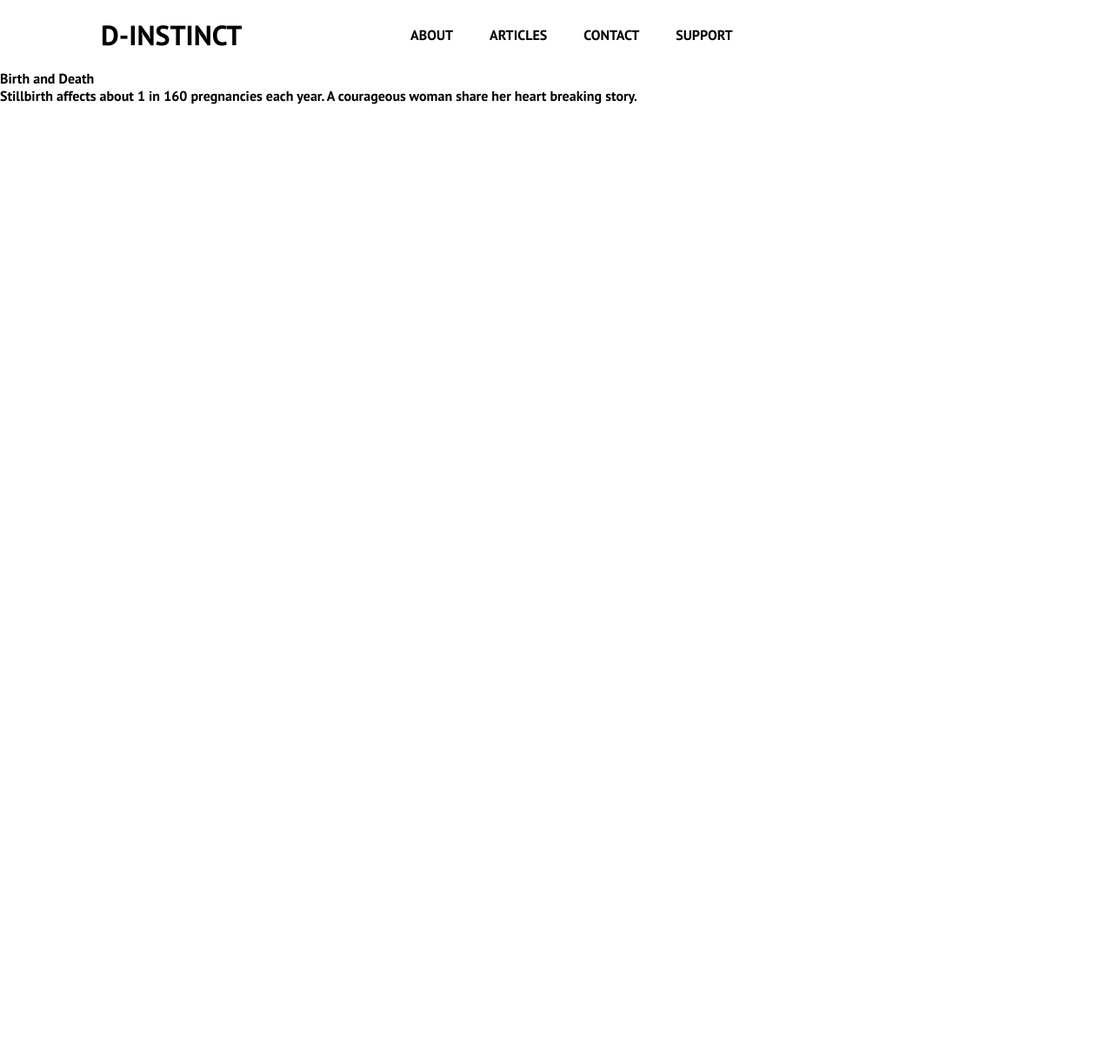
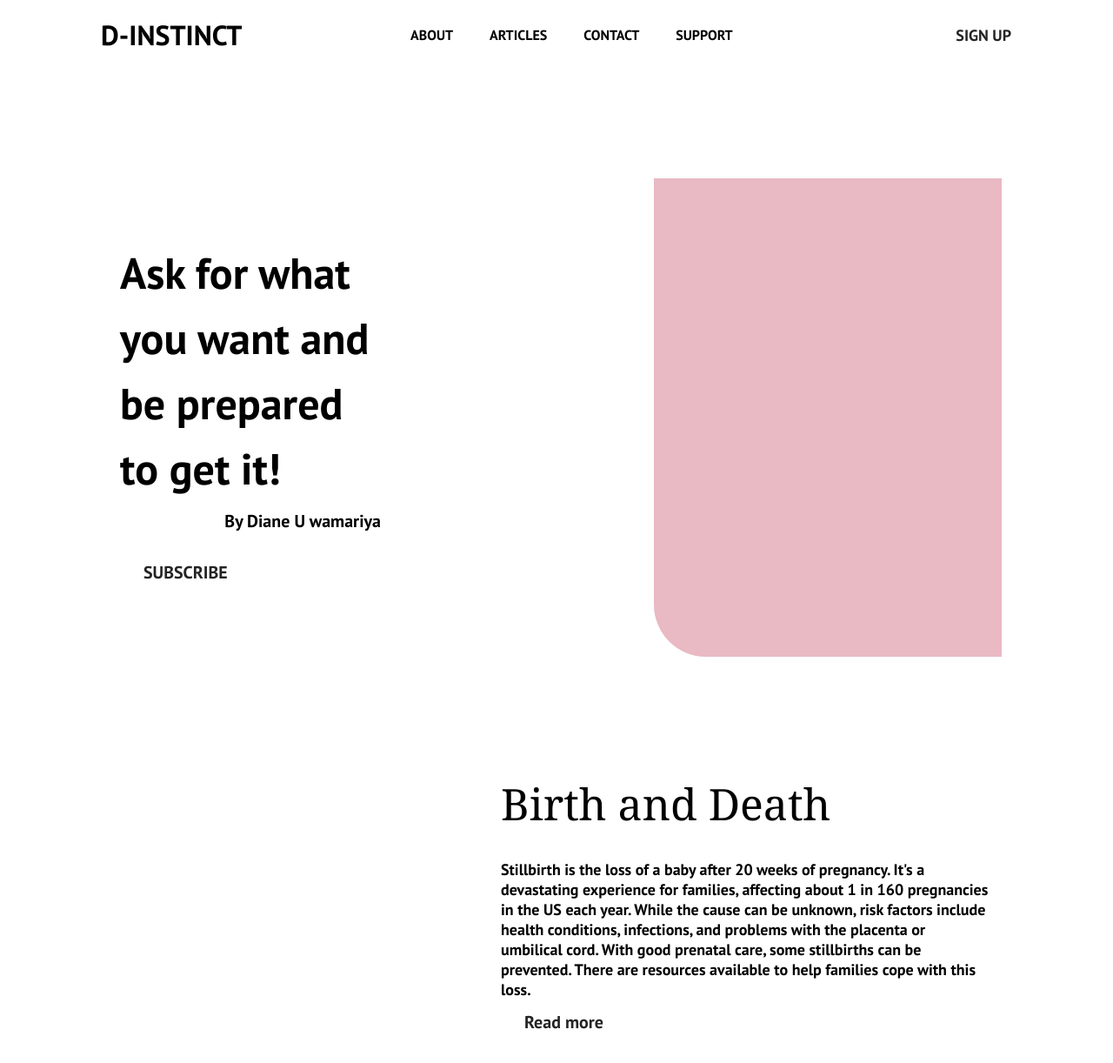
Before and after one commit to andyk2000/D-instinct, a React (Create React App) app: page / in a window 1280 px wide. Shown: the top 1222 px of the page at 87% size. Before the commit the page ends 800 px from the top, so only its background shows below. Built offline with nearby package versions, Linux system fonts and the light colour scheme.

Commit message:
The Promo component has been corrected

```diff
--- a/src/components/Board.css
+++ b/src/components/Board.css
@@ -1,10 +1,10 @@
 .board {
+    height: 100vh;
+    width: 100%;
     display: flex;
     justify-content: space-between;
     align-items: center;
-    height: 80px;
     max-width: 1500px;
-    margin-top: 200px;
 }
 
 .board-left {
--- a/src/components/Board.js
+++ b/src/components/Board.js
@@ -10,7 +10,7 @@ function Board() {
             <p className='title-cover'>Ask for what you want and be prepared to get it!</p>
             <p className='author'>By Diane U   wamariya</p>
             <div className='button'>
-              <Button className='btns' buttonStyle='btn--outline' buttonSize='btn--large'>SUBSCRIBE</Button>
+              <Button className='btns' buttonStyle='btn--primary' buttonSize='btn--large'>SUBSCRIBE</Button>
             </div>
           </div>
         </div>
@@ -23,4 +23,4 @@ function Board() {
   )
 }
 
-export default Board
+export default Board;
--- a/src/components/Navbar.css
+++ b/src/components/Navbar.css
@@ -10,10 +10,11 @@
     z-index: 999;
   }
   .navbar.active {
-    background: linear-gradient(90deg, rgb(66,2,194) 0%, rgb(0,78,194) 100%);
+    background: #39533C;
   }
 
   .navbar-container {
+    background: inherit;
     display: flex;
     justify-content: center;
     align-items: center;
@@ -22,6 +23,7 @@
   }
 
   .navbar-logo {
+    background: inherit;
     color: #000;
     justify-self: start;
     margin-left: 20px;
@@ -38,6 +40,7 @@
   }
 
   .nav-menu {
+    background: inherit;
     display: grid;
     grid-template-columns: repeat(5, auto);
     grid-gap: 10px;
@@ -49,10 +52,12 @@
   }
 
   .nav-item {
+    background: inherit;
     height: 80px;
   }
 
   .nav-links {
+    background: inherit;
     color: #000;
     display: flex;
     align-items: center;
@@ -96,7 +101,6 @@
     }
 
     .nav-menu.active {
-      background: #242222;
       left: 0;
       opacity: 1;
       transition: all 0.5s ease;
--- a/src/components/Navbar.js
+++ b/src/components/Navbar.js
@@ -72,7 +72,7 @@ function Navbar() {
                         </Link>
                     </li>
                 </ul>
-                {button && <Button buttonStyle='btn--outline'>SIGN UP</Button>}
+                {button && <Button buttonStyle='btn--primary'>SIGN UP</Button>}
             </div>
         </nav>
     </>
--- /dev/null
+++ b/src/components/Promo.css
@@ -0,0 +1,29 @@
+.promo {
+    justify-content: space-between; /* Distribute space between children */
+    align-self: auto;
+    margin-top: 0%;
+    display: flex;
+    height: 400px;
+}
+
+.promo-left {
+    width: 45%;
+}
+
+.promo-right {
+    width: 55%;
+    justify-content: center;
+}
+
+.promo-title {
+    margin-top: 10px;
+    font-size: 50px;
+    font-family: Georgia, 'Times New Roman', Times, serif;
+    font-weight: 300;
+}
+
+.promo-summary {
+    margin-top: 30px;
+    padding-right: 20%;
+    font-size: large;
+}
--- /dev/null
+++ b/src/components/Promo.js
@@ -0,0 +1,22 @@
+import React from 'react';
+import { Button } from './Button';
+import './Promo.css';
+
+function Promo() {
+  return (
+    <div className='promo'>
+        <div className='promo-left'>
+          <img src=''/>
+        </div>
+        <div className='promo-right'>
+          <p className='promo-title'>Birth and Death</p>
+          <p className='promo-summary'>Stillbirth is the loss of a baby after 20 weeks of pregnancy. It's a devastating experience for families, affecting about 1 in 160 pregnancies in the US each year. While the cause can be unknown, risk factors include health conditions, infections, and problems with the placenta or umbilical cord. With good prenatal care, some stillbirths can be prevented. There are resources available to help families cope with this loss.</p>
+          <div className='promo-read-more'>
+            <Button className='btns' buttonStyle='btn--primary' buttonSize='btn--large'>Read more</Button>
+          </div>
+        </div>
+      </div>
+  )
+}
+
+export default Promo
--- a/src/pages/client/Home.css
+++ b/src/pages/client/Home.css
@@ -5,9 +5,3 @@
     align-items: center;
     /* Add any other necessary styles for the parent container */
 }
-
-.promo {
-    justify-content: space-between; /* Distribute space between children */
-    align-items: center;
-    align-self: auto;
-}
--- a/src/pages/client/Home.js
+++ b/src/pages/client/Home.js
@@ -1,22 +1,14 @@
 import React from 'react';
 import { Button } from '../../components/Button';
+import Board from '../../components/Board';
 import './Home.css';
+import Promo from '../../components/Promo';
 
 function Home() {
   return (
     <div className='content'>
-      <div className='promo'>
-        <div className='promo-left'>
-          <image />
-        </div>
-        <div className='promo-right'>
-          <p className='promo-title'>Birth and Death</p>
-          <p className='promo-summary'>Stillbirth affects about 1 in 160 pregnancies each year. A courageous woman share her heart breaking story.</p>
-          <div className='promo-red-more'>
-            <Button className='btns' buttonStyle='btn--outline' buttonSize='btn--large'>SUBSCRIBE</Button>
-          </div>
-        </div>
-      </div>
+      <Board />
+      <Promo />
     </div>
   )
 }
```
Also changed, not shown: src/components/CarouselPromo.css (added), src/components/CarouselPromo.js (added).
